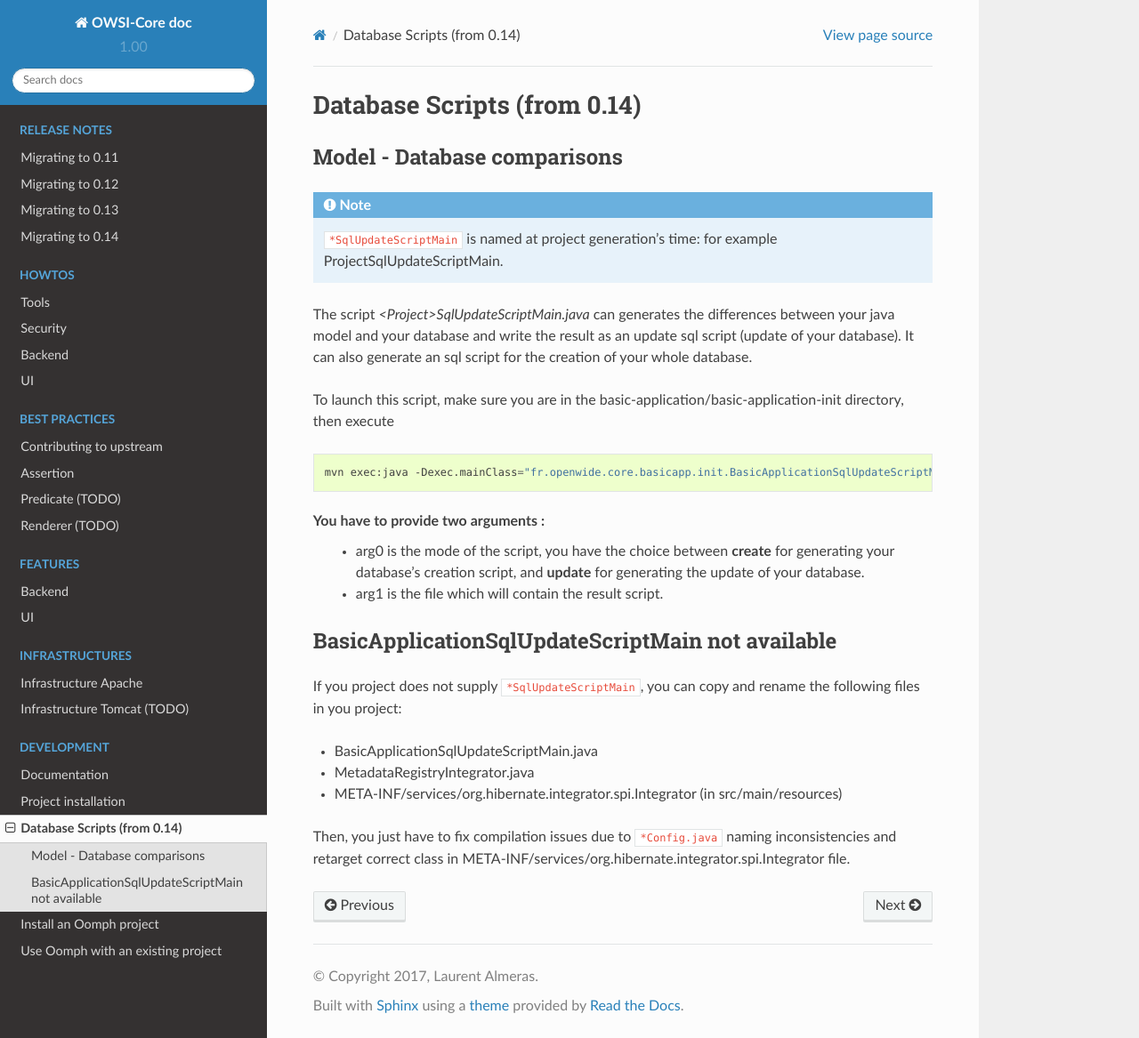
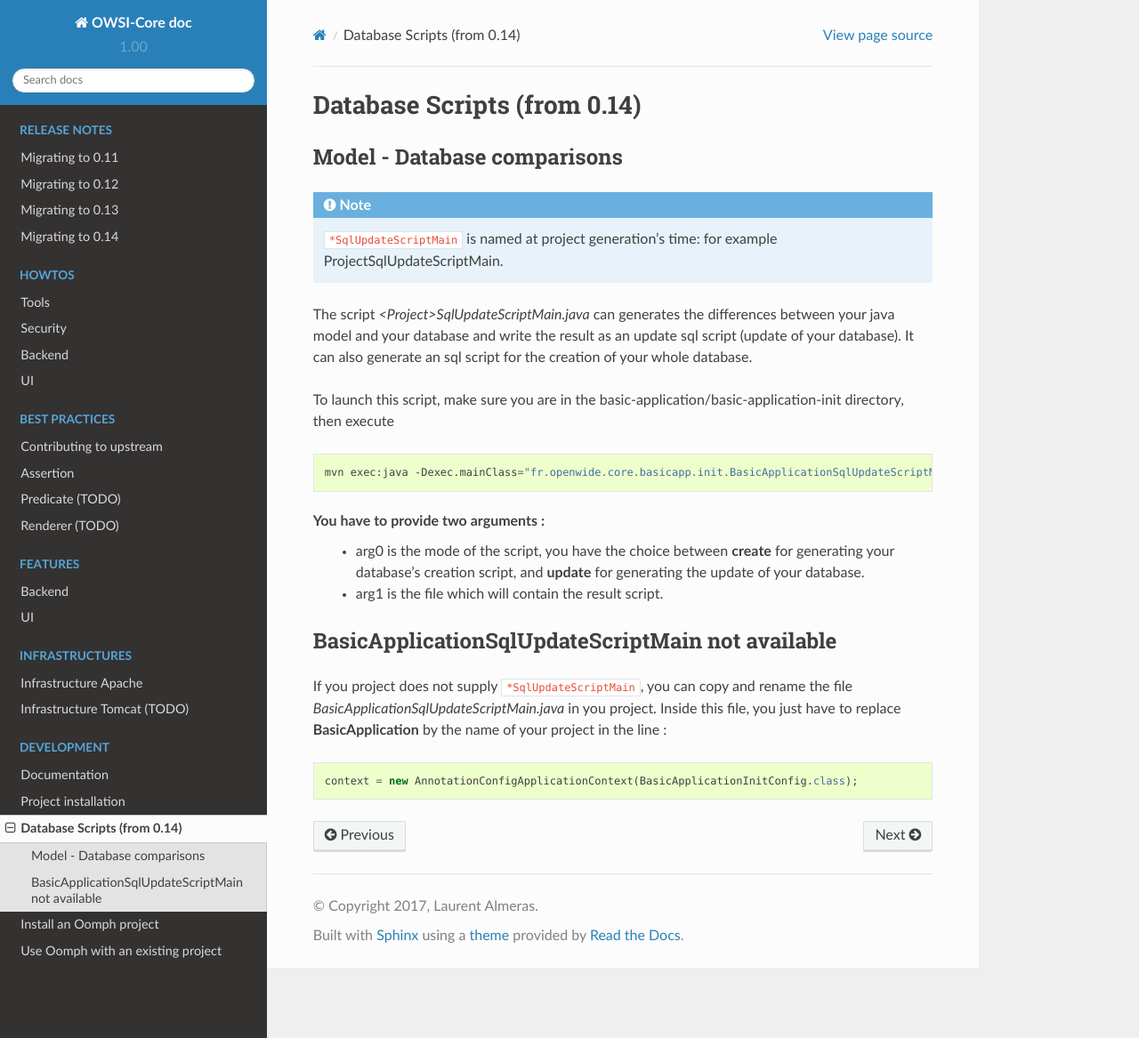
Before and after one commit to igloo-project/igloo-doc, a Sphinx documentation site: the page built from source/development/database-scripts.rst, in a window 1280 px wide and 1167 px high. Shown: the whole window at 89% size. Built offline with Sphinx 7.4.7 and the Read the Docs theme 2.0.0, drawn with Linux system fonts in a browser that asks for light colours.

Commit message:
fix flyway sql script tool documentation

```diff
--- a/source/development/database-scripts.rst
+++ b/source/development/database-scripts.rst
@@ -24,10 +24,9 @@ You have to provide two arguments :
 BasicApplicationSqlUpdateScriptMain not available
 -------------------------------------------------
 
-If you project does not supply ``*SqlUpdateScriptMain``, you can copy and rename the following files in you project:
+If you project does not supply ``*SqlUpdateScriptMain``, you can copy and rename the file *BasicApplicationSqlUpdateScriptMain.java* in you project.
+Inside this file, you just have to replace **BasicApplication** by the name of your project in the line :
 
-* BasicApplicationSqlUpdateScriptMain.java
-* MetadataRegistryIntegrator.java
-* META-INF/services/org.hibernate.integrator.spi.Integrator (in src/main/resources)
+.. code-block:: java
 
-Then, you just have to fix compilation issues due to ``*Config.java`` naming inconsistencies and retarget correct class in META-INF/services/org.hibernate.integrator.spi.Integrator file.
+  context = new AnnotationConfigApplicationContext(BasicApplicationInitConfig.class);
```
